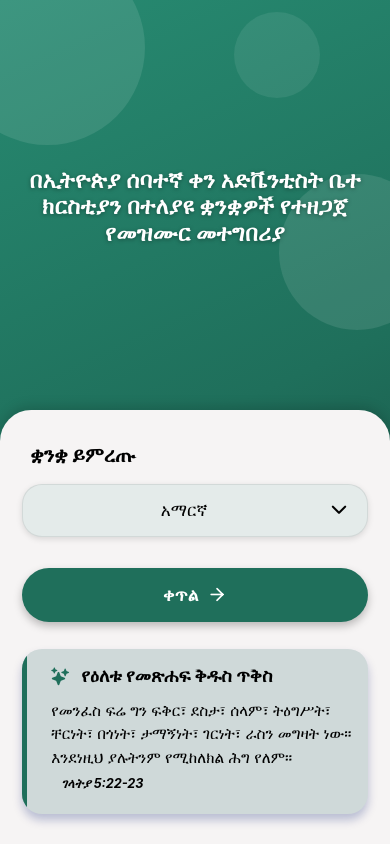
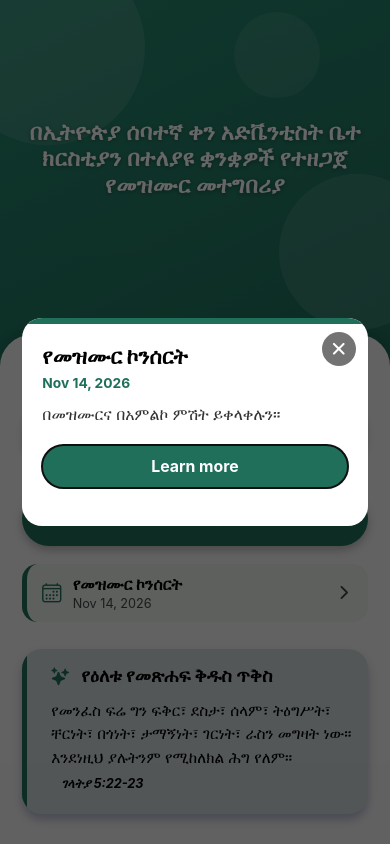
Before and after one commit to SDA-Songs-App/songs_app_fe, an Expo app drawn with the web renderer of React Native: screen / in a window 390 px wide. Built offline with nearby package versions, Linux system fonts and the light colour scheme; Expo Router itself is replaced by a stand-in of ours; some packages are replaced by stand-ins of ours.

Commit message:
events feature implementation

```diff
--- /dev/null
+++ b/components/landing-page/event-announcements.tsx
@@ -0,0 +1,186 @@
+import React from "react";
+import { Image, Linking, Modal, Pressable, ScrollView, Text, View } from "react-native";
+import { Ionicons } from "@expo/vector-icons";
+import { moderateScale, scale, verticalScale } from "react-native-size-matters";
+import { useEvents } from "@/hooks/useEvents";
+import { EventAnnouncement, parseDateOnly, pickText } from "@/data/events";
+
+type Props = {
+  language: string;
+  isDarkMode: boolean;
+};
+
+const DEFAULT_ACCENT = "#1F6F5B";
+
+function formatEventLine(event: EventAnnouncement, language: string): string {
+  const parts: string[] = [];
+  const date = event.eventDate ? parseDateOnly(event.eventDate) : null;
+  if (date) {
+    parts.push(date.toLocaleDateString(undefined, { year: "numeric", month: "short", day: "numeric" }));
+  }
+  const location = pickText(event.location, language);
+  if (location) parts.push(location);
+  return parts.join(" · ");
+}
+
+function openLink(url?: string) {
+  if (url) Linking.openURL(url).catch(() => {});
+}
+
+export default function EventAnnouncements({ language, isDarkMode }: Props) {
+  const { banners, popup, dismissPopup } = useEvents(language);
+
+  // `isDarkMode` follows the app's inverted naming: true = light panel.
+  const textColor = isDarkMode ? "#000" : "#fff";
+  const mutedColor = isDarkMode ? "#444" : "#ccc";
+  const cardBg = isDarkMode ? "#e8efe9" : "#3a3232";
+
+  return (
+    <>
+      {banners.map((event) => {
+        const accent = event.accentColor ?? DEFAULT_ACCENT;
+        const line = formatEventLine(event, language);
+        return (
+          <Pressable
+            key={event.id}
+            disabled={!event.linkUrl}
+            onPress={() => openLink(event.linkUrl)}
+            style={{
+              marginTop: verticalScale(14),
+              backgroundColor: cardBg,
+              borderRadius: scale(14),
+              borderLeftWidth: 5,
+              borderLeftColor: accent,
+              paddingVertical: scale(10),
+              paddingHorizontal: scale(12),
+              flexDirection: "row",
+              alignItems: "center",
+              gap: 10,
+            }}
+          >
+            <Ionicons name="calendar-outline" size={22} color={accent} />
+            <View style={{ flex: 1 }}>
+              <Text
+                numberOfLines={2}
+                maxFontSizeMultiplier={1.15}
+                style={{ color: textColor, fontSize: moderateScale(15), fontWeight: "700" }}
+              >
+                {pickText(event.title, language)}
+              </Text>
+              {line ? (
+                <Text
+                  numberOfLines={1}
+                  maxFontSizeMultiplier={1.15}
+                  style={{ color: mutedColor, fontSize: moderateScale(12), marginTop: 2 }}
+                >
+                  {line}
+                </Text>
+              ) : null}
+            </View>
+            {event.linkUrl ? <Ionicons name="chevron-forward" size={20} color={mutedColor} /> : null}
+          </Pressable>
+        );
+      })}
+
+      <Modal
+        visible={!!popup}
+        transparent
+        animationType="fade"
+        onRequestClose={() => popup && dismissPopup(popup.id)}
+      >
+        {popup ? (
+          <View
+            style={{
+              flex: 1,
+              backgroundColor: "rgba(0,0,0,0.6)",
+              justifyContent: "center",
+              padding: scale(20),
+            }}
+          >
+            <View
+              style={{
+                backgroundColor: "#fff",
+                borderRadius: scale(18),
+                overflow: "hidden",
+                maxHeight: "85%",
+              }}
+            >
+              <View style={{ height: 6, backgroundColor: popup.accentColor ?? DEFAULT_ACCENT }} />
+              <ScrollView contentContainerStyle={{ paddingBottom: scale(16) }}>
+                {popup.imageUrl ? (
+                  <Image
+                    source={{ uri: popup.imageUrl }}
+                    style={{ width: "100%", height: verticalScale(160), backgroundColor: "#eee" }}
+                    resizeMode="cover"
+                  />
+                ) : null}
+                <View style={{ padding: scale(18) }}>
+                  <Text
+                    maxFontSizeMultiplier={1.15}
+                    style={{ color: "#000", fontSize: moderateScale(20), fontWeight: "800" }}
+                  >
+                    {pickText(popup.title, language)}
+                  </Text>
+                  {formatEventLine(popup, language) ? (
+                    <Text
+                      maxFontSizeMultiplier={1.15}
+                      style={{
+                        color: popup.accentColor ?? DEFAULT_ACCENT,
+                        fontSize: moderateScale(13),
+                        fontWeight: "700",
+                        marginTop: 6,
+                      }}
+                    >
+                      {formatEventLine(popup, language)}
+                    </Text>
+                  ) : null}
+                  <Text
+                    maxFontSizeMultiplier={1.15}
+                    style={{ color: "#333", fontSize: moderateScale(15), lineHeight: moderateScale(22), marginTop: 12 }}
+                  >
+                    {pickText(popup.description, language)}
+                  </Text>
+                  {popup.linkUrl ? (
+                    <Pressable
+                      onPress={() => openLink(popup.linkUrl)}
+                      style={{
+                        marginTop: 18,
+                        backgroundColor: popup.accentColor ?? DEFAULT_ACCENT,
+                        borderRadius: 24,
+                        paddingVertical: 12,
+                        alignItems: "center",
+                      }}
+                    >
+                      <Text style={{ color: "#fff", fontSize: moderateScale(15), fontWeight: "700" }}>
+                        {pickText(popup.linkLabel, language) || "Learn more"}
+                      </Text>
+                    </Pressable>
+                  ) : null}
+                </View>
+              </ScrollView>
+              <Pressable
+                onPress={() => dismissPopup(popup.id)}
+                hitSlop={12}
+                accessibilityRole="button"
+                accessibilityLabel="Close"
+                style={{
+                  position: "absolute",
+                  top: 14,
+                  right: 12,
+                  width: 34,
+                  height: 34,
+                  borderRadius: 17,
+                  backgroundColor: "rgba(0,0,0,0.55)",
+                  alignItems: "center",
+                  justifyContent: "center",
+                }}
+              >
+                <Ionicons name="close" size={22} color="#fff" />
+              </Pressable>
+            </View>
+          </View>
+        ) : null}
+      </Modal>
+    </>
+  );
+}
--- a/components/landing-page/landingPage.tsx
+++ b/components/landing-page/landingPage.tsx
@@ -26,6 +26,7 @@ import AsyncStorage from "@react-native-async-storage/async-storage";
 import {scale, verticalScale, moderateScale} from "react-native-size-matters"
 import { useTheme } from "@/app/ThemeProvider";
 import getStyle from "./style";
+import EventAnnouncements from "./event-announcements";
 
 
 
@@ -97,10 +98,10 @@ return (
   <View style={styles.circle1}/>
   <View style={styles.circle3}/>
   <View style={styles.circle2}/>
-  <View style={[styles.content, { flex: 1, justifyContent: "center", minHeight: verticalScale(150) }]}>
+  <View style={[styles.content, { flexGrow: 1, flexShrink: 0, justifyContent: "center" }]}>
   {/* Header */}
   <Animated.View entering={FadeIn.duration(500)} style={styles.titleContainer}>
-      {<Text style={styles.titleTop}>
+      {<Text style={styles.titleTop} maxFontSizeMultiplier={1.15}>
         {currentVerse.titleTop}{' '}
         {currentVerse.titleMain}{' '}
         {currentVerse.titleMain2}</Text> }
@@ -180,6 +181,8 @@ return (
   </Pressable>
 
 
+  <EventAnnouncements language={language} isDarkMode={isDarkMode} />
+
   {/* Scripture Card */}
   <Animated.View entering={FadeInDown.duration(500).delay(220)} style={styles.card}>
     <View style ={styles.verticalBar}/>
--- a/components/landing-page/style.ts
+++ b/components/landing-page/style.ts
@@ -68,8 +68,8 @@ const getStyle = (isDarkMode:boolean, fontSize:Number, fontFamily:string, width:
                 },
             titleContainer:{
                 alignItems:"center",
-                paddingTop: verticalScale(56),
-                paddingBottom: verticalScale(24),
+                paddingTop: verticalScale(32),
+                paddingBottom: verticalScale(16),
                 paddingHorizontal:scale(12),
                 display:'flex',
                 justifyContent:'center',
--- a/components/languageContext/data/oromo_verses.json
+++ b/components/languageContext/data/oromo_verses.json
@@ -1,8 +1,8 @@
 {
     "langId": 2,
-    "titleTop": "Itoophiyaatti",
-    "titleMain": "Waliigaltee Waldaa Kiristaanaa Sda",
-    "titleMain2": "Appilikeeshinii Faarfannaa Afaanota Adda Addaatiin Qophaa'e",
+    "titleTop": "Waldaa",
+    "titleMain": "Adveentistii Guyyaa Torbaffaa Ityoophiyaatti",
+    "titleMain2": "Appilikeeshinii Faarfannaa Afaanota Garagaraatiin Qophaa'e",
     "selectHeader": "Afaan Filadhu",
     "buttonText": "Itti Fufi",
     "scriptureTitle": "Dubbii Guyyaa",
@@ -17,7 +17,7 @@
             "id": 2,
             "book": "Faarfannaa",
             "reference": "46:1",
-            "verse_text": "Waaqni daʼoo fi jabina keenya; inni gargaarsa yeroo hunda rakkina keessatti nu wajjin jiruu dha."
+            "verse_text": "Waaqni da'oo fi jabina keenya, inni gargaarsa yeroo hunda rakkina keessatti nu wajjin jiruu dha."
         },
         {
             "id": 3,
@@ -29,7 +29,7 @@
             "id": 4,
             "book": "Fakkeenya",
             "reference": "3:5-6",
-            "verse_text": "Garaa kee guutuun Waaqayyoon amanadhu; hubannaa kees hin abdatin; karaa kee hunda keessatti isa dursi; innis daandii kee siif qajeelcha."
+            "verse_text": "Garaa kee guutuun Waaqayyoon amanadhu, hubannaa kees hin abdatin; karaa kee hunda keessatti isa dursi; innis daandii kee siif qajeelcha."
         },
         {
             "id": 5,
@@ -41,13 +41,13 @@
             "id": 6,
             "book": "Ibroota",
             "reference": "11:1",
-            "verse_text": "Amantiin waan abdannu tokko dhugumaan ni taʼa jennee fudhachuu dha; waan ijaan hin argine tokko immoo qabatamaadha jennee heduu dha."
+            "verse_text": "Amantiin waan abdannu tokko dhugumaan ni ta'a jennee fudhachuu dha; waan ijaan hin argine tokko immoo qabatamaadha jennee heduu dha."
         },
         {
             "id": 7,
             "book": "Maarqos",
             "reference": "9:23",
-            "verse_text": "Yesuusis, “ ‘Yoo dandeesse’ jettaa? Nama amanuuf wanni hundi ni dandaʼama” jedheen."
+            "verse_text": "Yesuusis, “ 'Yoo dandeesse' jettaa? Nama amanuuf wanni hundi ni dandaʼama” jedheen."
         },
         {
             "id": 8,
@@ -60,7 +60,7 @@
             "id": 9,
             "book": "Roomaa",
             "reference": "10:17",
-            "verse_text": "Egaa amantiin ergaa dhagaʼuudhaan dhufa; ergaan kunis karaa dubbii waaʼee Kiristoosiin dhagaʼama."
+            "verse_text": "Egaa amantiin ergaa dhaga'uudhaan dhufa; ergaan kunis karaa dubbii waaʼee Kiristoosiin dhagaʼama."
         },
         {
             "id": 10,
--- a/components/languageContext/data/wolayitta_verses.json
+++ b/components/languageContext/data/wolayitta_verses.json
@@ -55,7 +55,7 @@
             "reference": "17:20",
             "verse_text": "Yaagin Yesuusi eta yaagiis; “Hegee intte ammanoi guuxxido gishshataassa; taani intteyyo tumaa odais; intteyyo sanaafici giyo qii mittee aifee keena ammanoi de7iyaakko, intte ha deriyaa, ‘Hagaappe yaa shiiqa’ yaagiyaakko i shiiqana; "
 
-            },
+        },
         {
             "id": 9,
             "book": "Roome",
@@ -325,7 +325,7 @@
     "setting": {
         "title": "setting"
     },
-  "userGuide": {
+    "userGuide": {
         "title": "የተጠቃሚ መመሪያ"
     },
     "about": {
--- a/components/settings-components/privacy.tsx
+++ b/components/settings-components/privacy.tsx
@@ -36,7 +36,8 @@ const Privacy = () => {
 
       <Text style={styles.section}>4. ኢንተርኔትና የመሣሪያ ፈቃዶች</Text>
       <Text style={styles.paragraph}>
-        መተግበሪያው ኢንተርኔትን የሚጠቀመው አዳዲስ መዝሙሮችንና ማሻሻያዎችን ለማውረድ ብቻ ነው።
+        መተግበሪያው ኢንተርኔትን የሚጠቀመው አዳዲስ መዝሙሮችንና ማሻሻያዎችን እንዲሁም የክስተት ማስታወቂያዎችን ለማውረድ ብቻ ነው።
+        የማስታወቂያ ሊንክ ሲነኩ በአሳሽዎ ወይም በሚመለከተው መተግበሪያ ይከፈታል፤ ያ ገጽ የራሱ የግላዊነት መመሪያ አለው።
         ማይክሮፎን፣ ካሜራ፣ አካባቢ፣ እውቂያዎች ወይም የመሣሪያዎን ፋይሎች አንጠቀምም።
         መለያ መክፈት አያስፈልግም፤ ማስታወቂያም የለም።
       </Text>
--- /dev/null
+++ b/data/events.ts
@@ -0,0 +1,193 @@
+import AsyncStorage from "@react-native-async-storage/async-storage";
+
+export const EVENTS_URL = "https://sda-songs-app.github.io/songs_app_fe/events.json";
+
+const CACHE_KEY = "events:cache";
+const DISMISSED_KEY = "events:dismissed";
+const FETCH_TIMEOUT_MS = 6000;
+const MAX_BODY_CHARS = 100_000;
+const MAX_EVENTS = 5;
+const MAX_TITLE_CHARS = 120;
+const MAX_DESCRIPTION_CHARS = 600;
+const MAX_SHORT_CHARS = 80;
+
+const ALLOWED_LINK_HOSTS = new Set([
+  "t.me",
+  "sda-songs-app.github.io",
+  "youtube.com",
+  "www.youtube.com",
+  "m.youtube.com",
+  "youtu.be",
+  "facebook.com",
+  "www.facebook.com",
+  "m.facebook.com",
+]);
+const ALLOWED_IMAGE_HOSTS = new Set(["sda-songs-app.github.io"]);
+
+export type LocalizedText = Record<string, string>;
+export type EventDisplay = "banner" | "popup" | "both";
+
+export type EventAnnouncement = {
+  id: string;
+  startsAt: string;
+  endsAt: string;
+  eventDate?: string;
+  title: LocalizedText;
+  description: LocalizedText;
+  location?: LocalizedText;
+  linkLabel?: LocalizedText;
+  imageUrl?: string;
+  linkUrl?: string;
+  accentColor?: string;
+  display: EventDisplay;
+};
+
+const DATE_ONLY = /^\d{4}-\d{2}-\d{2}$/;
+const HEX_COLOR = /^#[0-9a-fA-F]{6}$/;
+
+function parseLocalized(value: unknown, maxChars: number): LocalizedText | undefined {
+  if (!value || typeof value !== "object" || Array.isArray(value)) return undefined;
+  const result: LocalizedText = {};
+  for (const [key, text] of Object.entries(value as Record<string, unknown>)) {
+    if (typeof text !== "string") continue;
+    const trimmed = text.trim();
+    if (trimmed && trimmed.length <= maxChars) result[key] = trimmed;
+  }
+  return Object.keys(result).length > 0 ? result : undefined;
+}
+
+function safeHttpsUrl(value: unknown, allowedHosts: Set<string>): string | undefined {
+  if (typeof value !== "string") return undefined;
+  try {
+    const url = new URL(value.trim());
+    if (url.protocol !== "https:" || !allowedHosts.has(url.hostname.toLowerCase())) return undefined;
+    return url.toString();
+  } catch {
+    return undefined;
+  }
+}
+
+export function parseDateOnly(value: string, endOfDay = false): Date | null {
+  if (!DATE_ONLY.test(value)) return null;
+  const [year, month, day] = value.split("-").map(Number);
+  const date = endOfDay
+    ? new Date(year, month - 1, day, 23, 59, 59)
+    : new Date(year, month - 1, day, 0, 0, 0);
+  return Number.isNaN(date.getTime()) ? null : date;
+}
+
+function parseEvent(raw: unknown): EventAnnouncement | null {
+  if (!raw || typeof raw !== "object") return null;
+  const record = raw as Record<string, unknown>;
+
+  const id = typeof record.id === "string" ? record.id.trim() : "";
+  if (!id || id.length > 80) return null;
+
+  const startsAt = typeof record.startsAt === "string" ? record.startsAt : "";
+  const endsAt = typeof record.endsAt === "string" ? record.endsAt : "";
+  if (!parseDateOnly(startsAt) || !parseDateOnly(endsAt, true)) return null;
+
+  const title = parseLocalized(record.title, MAX_TITLE_CHARS);
+  const description = parseLocalized(record.description, MAX_DESCRIPTION_CHARS);
+  if (!title || !description) return null;
+
+  const display: EventDisplay =
+    record.display === "banner" || record.display === "popup" ? record.display : "both";
+
+  const eventDate =
+    typeof record.eventDate === "string" && parseDateOnly(record.eventDate) ? record.eventDate : undefined;
+
+  return {
+    id,
+    startsAt,
+    endsAt,
+    eventDate,
+    title,
+    description,
+    location: parseLocalized(record.location, MAX_SHORT_CHARS),
+    linkLabel: parseLocalized(record.linkLabel, MAX_SHORT_CHARS),
+    imageUrl: safeHttpsUrl(record.imageUrl, ALLOWED_IMAGE_HOSTS),
+    linkUrl: safeHttpsUrl(record.linkUrl, ALLOWED_LINK_HOSTS),
+    accentColor:
+      typeof record.accentColor === "string" && HEX_COLOR.test(record.accentColor)
+        ? record.accentColor
+        : undefined,
+    display,
+  };
+}
+
+export function parseEventsPayload(text: string): EventAnnouncement[] {
+  if (text.length > MAX_BODY_CHARS) return [];
+  try {
+    const payload = JSON.parse(text) as { events?: unknown };
+    if (!payload || !Array.isArray(payload.events)) return [];
+    return payload.events
+      .map(parseEvent)
+      .filter((event): event is EventAnnouncement => event !== null)
+      .slice(0, MAX_EVENTS);
+  } catch {
+    return [];
+  }
+}
+
+export function isActive(event: EventAnnouncement, now: Date = new Date()): boolean {
+  const start = parseDateOnly(event.startsAt);
+  const end = parseDateOnly(event.endsAt, true);
+  return !!start && !!end && now >= start && now <= end;
+}
+
+/** Text for the selected language, else the "default" entry, else nothing (event is hidden). */
+export function pickText(map: LocalizedText | undefined, language: string): string {
+  if (!map) return "";
+  return map[language] ?? map.default ?? "";
+}
+
+export async function loadCachedEvents(): Promise<EventAnnouncement[]> {
+  try {
+    const raw = await AsyncStorage.getItem(CACHE_KEY);
+    return raw ? parseEventsPayload(raw) : [];
+  } catch {
+    return [];
+  }
+}
+
+/** Returns the freshly downloaded events, or null when the download failed. */
+export async function fetchEvents(): Promise<EventAnnouncement[] | null> {
+  // Development builds read the local file so edits show up without publishing.
+  if (__DEV__) {
+    return parseEventsPayload(JSON.stringify(require("../docs/events.json")));
+  }
+  const controller = new AbortController();
+  const timer = setTimeout(() => controller.abort(), FETCH_TIMEOUT_MS);
+  try {
+    const response = await fetch(`${EVENTS_URL}?t=${Date.now()}`, {
+      signal: controller.signal,
+      headers: { Accept: "application/json" },
+    });
+    if (!response.ok) return null;
+    const text = await response.text();
+    const events = parseEventsPayload(text);
+    await AsyncStorage.setItem(CACHE_KEY, text.length <= MAX_BODY_CHARS ? text : "{}").catch(() => {});
+    return events;
+  } catch {
+    return null;
+  } finally {
+    clearTimeout(timer);
+  }
+}
+
+export async function loadDismissedEventIds(): Promise<string[]> {
+  try {
+    const raw = await AsyncStorage.getItem(DISMISSED_KEY);
+    const parsed = raw ? (JSON.parse(raw) as unknown) : [];
+    return Array.isArray(parsed) ? parsed.filter((id): id is string => typeof id === "string") : [];
+  } catch {
+    return [];
+  }
+}
+
+export async function saveDismissedEventIds(ids: string[]): Promise<void> {
+  try {
+    await AsyncStorage.setItem(DISMISSED_KEY, JSON.stringify(ids.slice(-50)));
+  } catch {}
+}
--- /dev/null
+++ b/docs/events.json
@@ -0,0 +1,23 @@
+{
+  "events": [
+    {
+      "id": "concert-2026-11-14",
+      "startsAt": "2026-10-22",
+      "endsAt": "2026-11-14",
+      "eventDate": "2026-11-14",
+      "title": {
+        "default": "Praise Concert",
+        "አማርኛ": "የመዝሙር ኮንሰርት",
+        "oromo": "Sagantaa Faarfannaa"
+      },
+      "description": {
+        "default": "Join us for an evening of songs and worship.",
+        "አማርኛ": "በመዝሙርና በአምልኮ ምሽት ይቀላቀሉን።",
+        "oromo": "Sagantaa faarfannaa fi waaqeffannaa irratti nu waliin ta'aa."
+      },
+      "linkUrl": "https://t.me/SDAStagingApp",
+      "accentColor": "#1F6F5B",
+      "display": "both"
+    }
+  ]
+}
--- /dev/null
+++ b/hooks/useEvents.ts
@@ -0,0 +1,60 @@
+import { useCallback, useEffect, useMemo, useState } from "react";
+import {
+  EventAnnouncement,
+  fetchEvents,
+  isActive,
+  loadCachedEvents,
+  loadDismissedEventIds,
+  pickText,
+  saveDismissedEventIds,
+} from "@/data/events";
+
+export function useEvents(language: string) {
+  const [events, setEvents] = useState<EventAnnouncement[]>([]);
+  const [dismissed, setDismissed] = useState<string[]>([]);
+  const [ready, setReady] = useState(false);
+
+  useEffect(() => {
+    let cancelled = false;
+    (async () => {
+      const [cached, dismissedIds] = await Promise.all([loadCachedEvents(), loadDismissedEventIds()]);
+      if (cancelled) return;
+      setEvents(cached);
+      setDismissed(dismissedIds);
+      setReady(true);
+      const fresh = await fetchEvents();
+      if (!cancelled && fresh) setEvents(fresh);
+    })();
+    return () => {
+      cancelled = true;
+    };
+  }, []);
+
+  const visible = useMemo(
+    () => events.filter((event) => isActive(event) && pickText(event.title, language) !== ""),
+    [events, language]
+  );
+
+  const banners = useMemo(
+    () => visible.filter((event) => event.display !== "popup").slice(0, 2),
+    [visible]
+  );
+
+  const popup = useMemo(
+    () =>
+      ready
+        ? visible.find((event) => event.display !== "banner" && !dismissed.includes(event.id)) ?? null
+        : null,
+    [ready, visible, dismissed]
+  );
+
+  const dismissPopup = useCallback((id: string) => {
+    setDismissed((previous) => {
+      const next = previous.includes(id) ? previous : [...previous, id];
+      void saveDismissedEventIds(next);
+      return next;
+    });
+  }, []);
+
+  return { banners, popup, dismissPopup };
+}
```
Also changed, not shown: docs/events.example.json (added, +31 -0 lines), docs/privacy-policy.html (+2 -2 lines).
